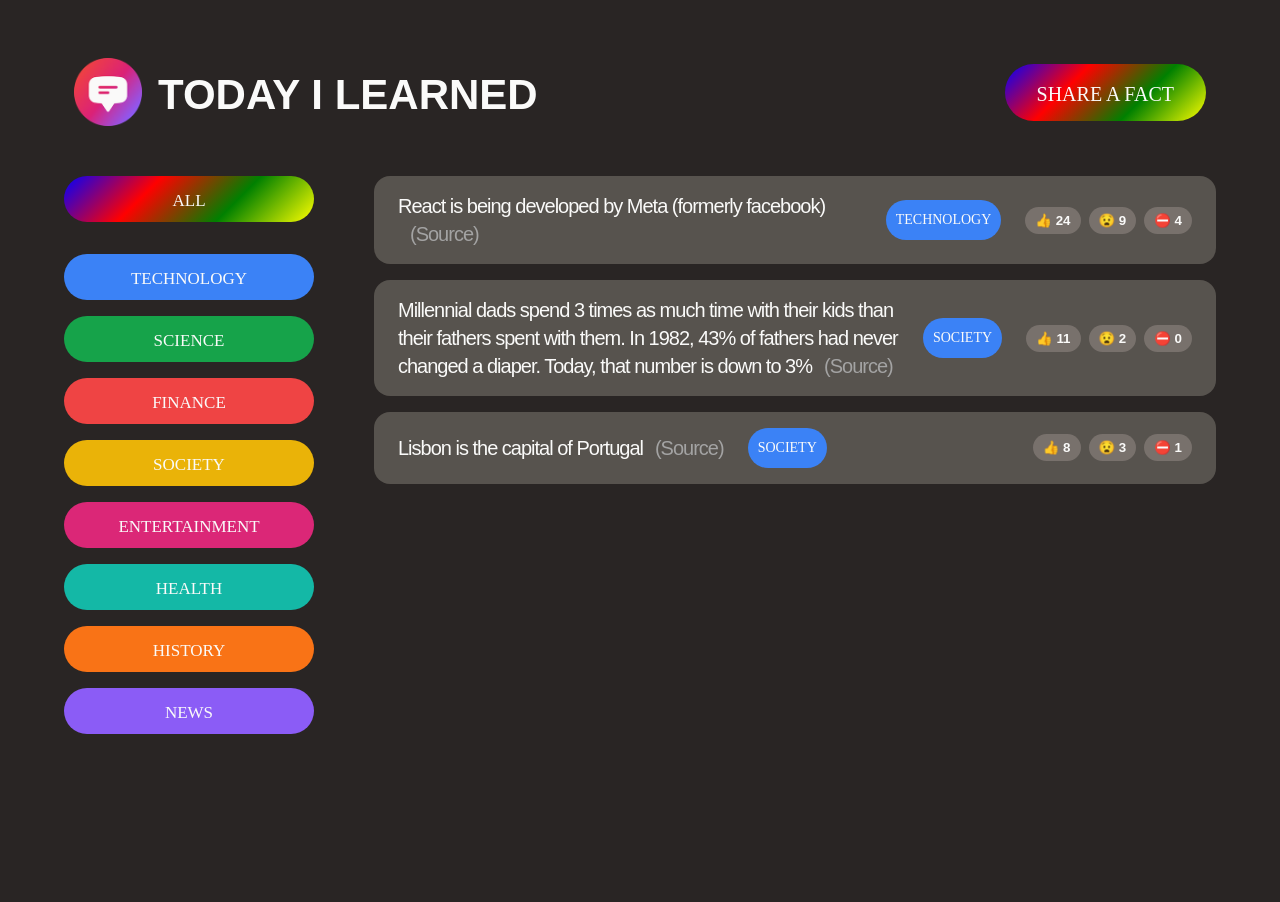
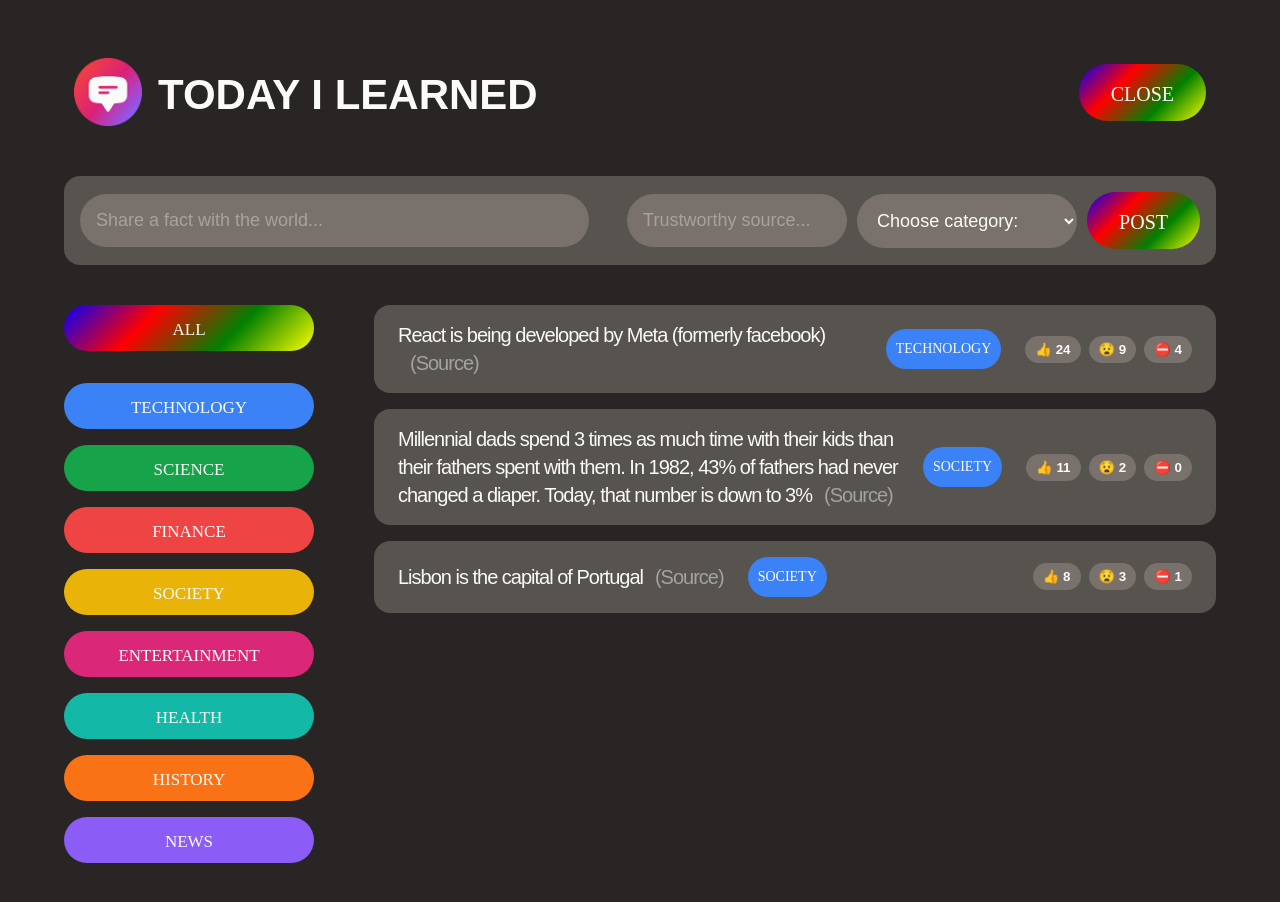
Before and after one commit to MGarcia1120/today-i-learned-react, a React (Create React App) app: page / in a window 1280 px wide. Both pictures are taken after a click on the button "SHARE A FACT". Shown: the top 902 px of the page. Before the commit the page ends 800 px from the top, so only its background shows below. Built offline with nearby package versions, Linux system fonts and the light colour scheme; a web font is replaced by a local one.

Commit message:
added state logic

```diff
--- a/src/App.js
+++ b/src/App.js
@@ -5,22 +5,13 @@ import Categories from "./categories";
 import { useState } from "react";
 
 function App() {
-  useState(0);
+  const [showForm, setShowForm] = useState(false);
+
   return (
     <>
-      <header className="header">
-        <div className="logo">
-          <img src="logo.png" alt="Today I Learned Logo" />
-          <h1>Today I Learned</h1>
-        </div>
-        <button
-          className="btn-open btn btn-large"
-          onClick={() => console.log("click")}
-        >
-          Share a Fact
-        </button>
-      </header>
-      <NewFactForm />
+      <Header setShowForm={setShowForm} showForm={showForm} />
+
+      {showForm ? <NewFactForm /> : null}
 
       <main className="main">
         <Categories />
@@ -30,4 +21,24 @@ function App() {
   );
 }
 
+function Header({ setShowForm, showForm }) {
+  const appTitle = "Today I Learned";
+  return (
+    <>
+      <header className="header">
+        <div className="logo">
+          <img src="logo.png" alt="Today I Learned Logo" />
+          <h1>{appTitle}</h1>
+        </div>
+        <button
+          className="btn-open btn btn-large"
+          onClick={() => setShowForm((show) => !show)}
+        >
+          {!showForm ? "Share a Fact" : "Close"}
+        </button>
+      </header>
+    </>
+  );
+}
+
 export default App;
--- a/src/new-fact-form.js
+++ b/src/new-fact-form.js
@@ -1,6 +1,6 @@
 function NewFactForm() {
   return (
-    <section className="form-section" hidden>
+    <section className="form-section">
       <form className="fact-form">
         <input
           className="text-box"
```
